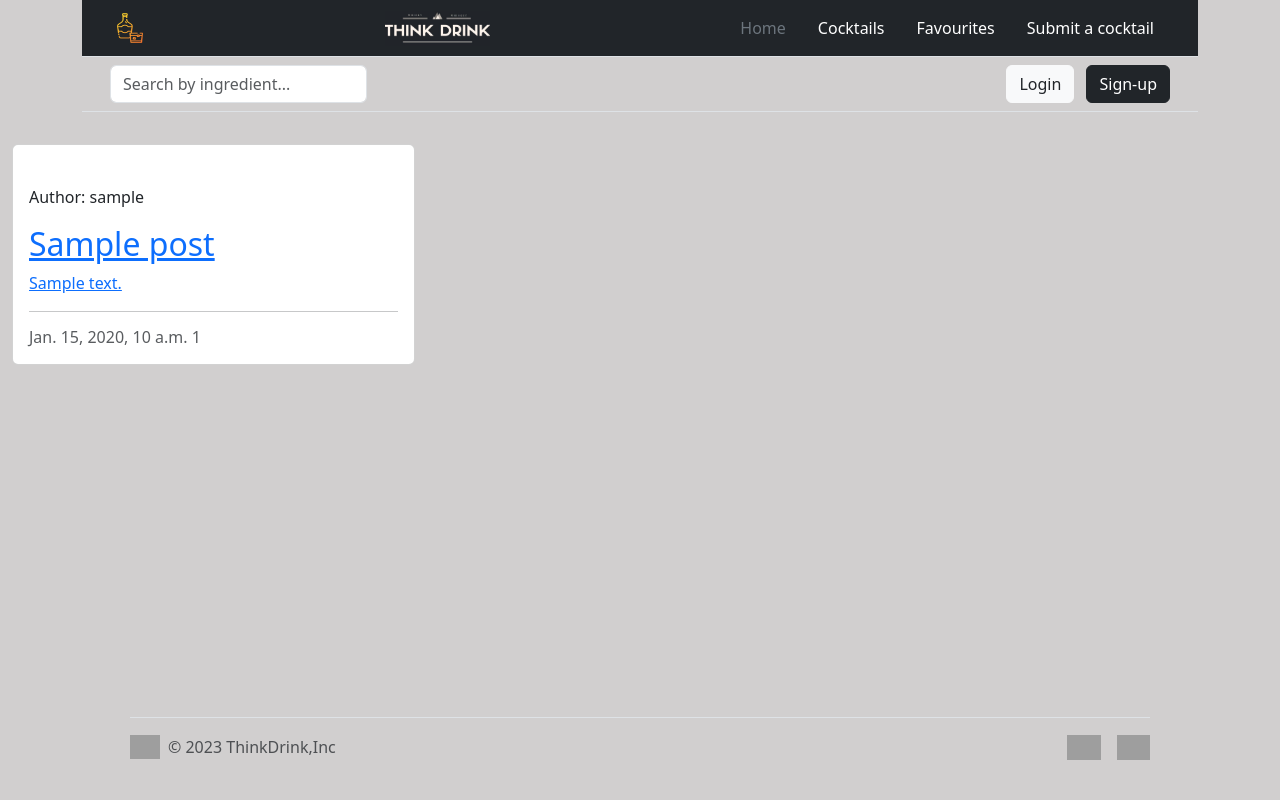
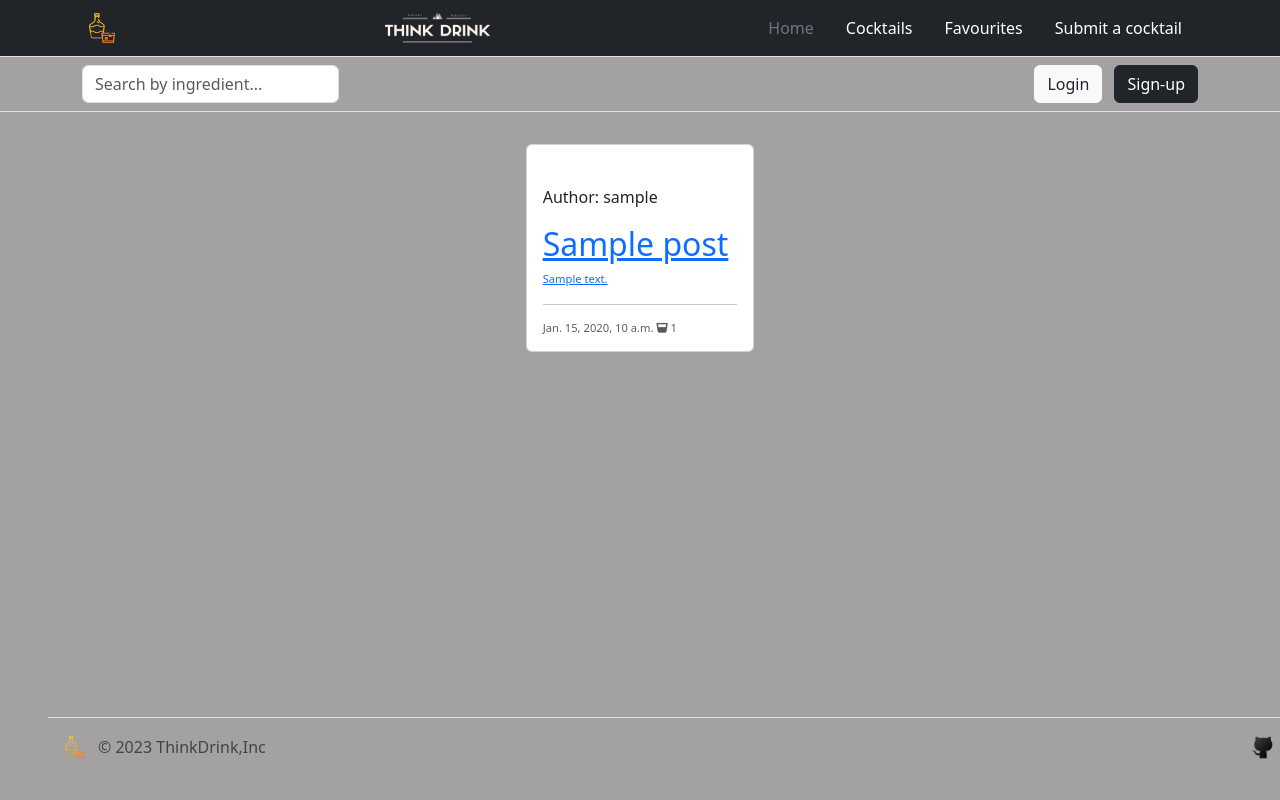
Before and after one commit to caketaster/I-Think-Therefore-I-Drink, a Django app: page / in a window 1280 px wide. Run offline with Django 3.2, Linux system fonts and the light colour scheme; tables that the repository leaves empty hold one stand-in row (values such as "Sample post"); some libraries are stand-ins or nearby versions; grey boxes are pictures that could not be loaded.

Commit message:
Add FontAwesome code and icon, fix Bootstrap classes for recipe.html

```diff
--- a/requirements.txt
+++ b/requirements.txt
@@ -9,6 +9,7 @@ gunicorn==21.2.0
 oauthlib==3.2.2
 psycopg2==2.9.9
 PyJWT==2.8.0
+python-dotenv==1.0.0
 python3-openid==3.2.0
 pytz==2023.3.post1
 requests-oauthlib==1.3.1
--- a/static/css/style.css
+++ b/static/css/style.css
@@ -1,5 +1,5 @@
 body {
-    background-color: #d1cfcf;
+    background-color: #a3a1a1;
 }
 
 .icon {
@@ -20,3 +20,8 @@ body {
 .footer .col-lg-8 {
     border: 0;
 }
+
+.card-text {
+    font: rgb(45, 45, 45);
+    font-size: 0.7rem;
+}
--- a/templates/base.html
+++ b/templates/base.html
@@ -10,30 +10,33 @@
     <title>IThinkThereforeIDrink</title>
     <link href="https://cdn.jsdelivr.net/npm/bootstrap@5.3.2/dist/css/bootstrap.min.css" rel="stylesheet"
         integrity="sha384-T3c6CoIi6uLrA9TneNEoa7RxnatzjcDSCmG1MXxSR1GAsXEV/Dwwykc2MPK8M2HN" crossorigin="anonymous">
+    <link rel="stylesheet" href="{% static 'static/css/style.css' %}">
     <script src="https://cdn.jsdelivr.net/npm/bootstrap@5.3.2/dist/js/bootstrap.bundle.min.js"
-        integrity="sha384-C6RzsynM9kWDrMNeT87bh95OGNyZPhcTNXj1NW7RuBCsyN/o0jlpcV8Qyq46cDfL"
-        crossorigin="anonymous"></script>
-        <link rel="stylesheet" href="{% static 'css/style.css' %}">
-
+        integrity="sha384-C6RzsynM9kWDrMNeT87bh95OGNyZPhcTNXj1NW7RuBCsyN/o0jlpcV8Qyq46cDfL" crossorigin="anonymous">
+    </script>
+    <script src="https://kit.fontawesome.com/a7b1ec0d6d.js" crossorigin="anonymous"></script>
 </head>
 
 <body>
-    <!-- Borrowed from and heavily edited: https://getbootstrap.com/docs/5.3/examples/headers/ -->
     <!-- Navigation -->
+    <header>
+        <div class="container-fluid mx-0 col-12">
+            <div class="row">
+                <div class="py-2 px-0 text-bg-dark border-bottom">
                     <div class="container">
-        <header>
-            <div class="px-3 py-2 text-bg-dark border-bottom">
-                <div class="container">
-                    <div class="d-flex flex-wrap align-items-center justify-content-center justify-content-lg-start">
+                        <div
+                            class="d-flex flex-wrap align-items-center justify-content-center justify-content-lg-start">
                             <a href="{% url 'home' %}"
                                 class="d-flex align-items-center my-2 my-lg-0 me-lg-auto text-white text-decoration-none "
                                 previewlistener="true">
-                            <img src="../static/media/whiskey.png" class="bi me-2" width="40" height="32"  aria-label="whiskey-icon">
+                                <img src="../static/media/whiskey.png" width="40" height="32"
+                                    aria-label="whiskey-icon">
                             </a>
                             <a href="{% url 'home' %}"
                                 class="d-flex align-items-center my-2 my-lg-0 me-lg-auto text-white text-decoration-none "
                                 previewlistener="true">
-                            <img src="../static/media/thinkdrink.jpg" class="bi me-2" height="35"  aria-label="whiskey-icon">
+                                <img src="../static/media/thinkdrink.jpg" height="35"
+                                    aria-label="whiskey-icon">
                             </a>
 
                             <ul class="nav col-12 col-lg-auto my-2 justify-content-center my-md-0 text-small">
@@ -64,21 +67,26 @@
                 <div class="px-3 py-2 border-bottom mb-3">
                     <div class="container d-flex flex-wrap justify-content-center">
                         <form class="col-12 col-lg-auto mb-2 mb-lg-0 me-lg-auto" role="search">
-                        <input type="search" class="form-control" placeholder="Search by ingredient..." aria-label="Search">
+                            <input type="search" class="form-control" placeholder="Search by ingredient..."
+                                aria-label="Search">
                         </form>
-                    <!-- buttons don't work. why not?!? most frustrating -->
                         <div class="text-end">
                             {% if user.is_authenticated %}
-                        <a href="{% url 'account_logout' %}" class="btn btn-light text-dark me-2" role="button" href="{% url 'account_logout' %}">Logout</a>
+                            <a href="{% url 'account_logout' %}" class="btn btn-light text-dark me-2" role="button"
+                                href="{% url 'account_logout' %}">Logout</a>
                             {% else %}
-                        <a href="{% url 'account_login' %}" type="button" class="btn btn-light text-dark me-2" role="button">Login</a>
-                        <a href="{% url 'account_signup' %}" type="button" class="btn btn-dark text-nowrap" role="button" >Sign-up</a>
+                            <a href="{% url 'account_login' %}" type="button" class="btn btn-light text-dark me-2"
+                                role="button">Login</a>
+                            <a href="{% url 'account_signup' %}" type="button" class="btn btn-dark text-nowrap"
+                                role="button">Sign-up</a>
                             {% endif %}
                         </div>
                     </div>
                 </div>
+            </div>
+        </div>
     </header>
-    </div>
+
 
 
     <main class="flex-shrink-0 main-bg">
@@ -88,26 +96,29 @@
     </main>
 
 
-    <!-- https://getbootstrap.com/docs/5.3/examples/footers/ -->
+
     <!-- Footer -->
-    <div class="container fixed-bottom">
-        <footer class="d-flex flex-wrap justify-content-between align-items-center py-3 my-4 border-top mx-5 ">
+    <footer class=>
+        <div class="d-flex flex-wrap justify-content-between align-items-center py-3 my-4 border-top mx-5 container-fluid fixed-bottom opacity-100">
             <div class="col-md-4 d-flex align-items-center">
                 <a href="/" class="mb-3 me-2 mb-md-0 text-body-secondary text-decoration-none lh-1"
                     previewlistener="true">
-                    <img src="images/whiskey.png" class="bi" width="30" height="24">
+                    <img src="static/media/whiskey.png" width="30" height="24">
                 </a>
                 <span class="mb-3 mb-md-0 text-body-secondary">© 2023 ThinkDrink,Inc</span>
             </div>
 
             <ul class="nav col-md-4 justify-content-end list-unstyled d-flex">
-                <li class="ms-3"><a class="text-body-secondary" href="https://github.com/caketaster/" target="_blank"><img src="images/github.png" alt="github icon" height="25"></li>
-                <li class="ms-3"><a class="text-body-secondary" href="https://www.linkedin.com/in/benjamin-norman-7619261a" target="_blank"><img src="images/linkedin.png" alt="linkedin icon" height="25"></a></li>
+                <li class="ms-3"><a class="text-body-secondary" href="https://github.com/caketaster/"
+                        target="_blank"><img src="static/media/github.png" alt="github icon" height="25"></li>
+                <li class="ms-3"><a class="text-body-secondary"
+                        href="https://www.linkedin.com/in/benjamin-norman-7619261a" target="_blank"><img
+                            src="static/media/linkedin.png" alt="linkedin icon" height="25"></a></li>
             </ul>
 
+        </div>
+
     </footer>
-
-    </div>
 </body>
 
 </html>
--- a/templates/index.html
+++ b/templates/index.html
@@ -1,17 +1,15 @@
-<!-- n.b. this is currently a direct copy from the ITTIB files - need to edit to make it fit my project -->
-
 {% extends "base.html" %}
 
 {% block content %}
 
 <div class="container-fluid">
-    <div class="row">
+    <div class="row justify-content-center">
 
-        <!-- Blog Entries Column -->
-        <div class="col-12 mt-3 left">
-            <div class="row">
+        <!-- Recipe Entries Column -->
+        <div class="col-10 mt-3 left">
+            <div class="row justify-content-center mx-3">
                 {% for post in post_list %}
-                <div class="col-sm-1 col-md-2 col-lg-3 col-xl-4">
+                <div class="col-sm-10 col-md-5 col-lg-4 col-xl-3">
                     <div class="card mb-4">
                         <div class="card-body">
                             <div class="image-container">
@@ -32,7 +30,7 @@
                                 <p class="card-text">{{ post.description }}</p>
                             </a>
                             <hr />
-                            <p class="card-text text-muted h6">{{ post.created_on}} <i class="far fa-heart"></i>
+                            <p class="card-text text-muted h6">{{ post.created_on}} <i class="fa-solid fa-whiskey-glass"></i>
                                 {{ post.number_of_favourites }}</p>
                         </div>
                     </div>
--- a/templates/post_detail.html
+++ b/templates/post_detail.html
@@ -28,6 +28,8 @@
                 <p class="card-text ">
                     {{ post.content | safe }}
                 </p>
+                <p class="card-text">{{ post.ingredients }}</p>
+                <p class="card-text">{{ post.instructions }}</p>
                 <div class="row">
 
                     <div class="col-1">
--- a/thinkdrink/settings.py
+++ b/thinkdrink/settings.py
@@ -30,7 +30,7 @@ SECRET_KEY = os.environ.get('SECRET_KEY')
 # SECURITY WARNING: don't run with debug turned on in production!
 DEBUG = True
 
-ALLOWED_HOSTS = ['8000-caketaster-ithinktheref-2rvpy2rod0t.ws-us106.gitpod.io', 'localhost', 'i-think-therefore-i-drink-44cd107f3be4.herokuapp.com']
+ALLOWED_HOSTS = ['8000-caketaster-ithinktheref-2rvpy2rod0t.ws-us106.gitpod.io', 'localhost', 'i-think-therefore-i-drink-44cd107f3be4.herokuapp.com', '8000-caketaster-ithinktheref-szf8t44b8yl.ws-us106.gitpod.io']
 
 
 # Application definition
```
Also changed, not shown: my_file.py (added, +79 -0 lines), README.md. Lines whose indentation alone changed are shown as unchanged.
